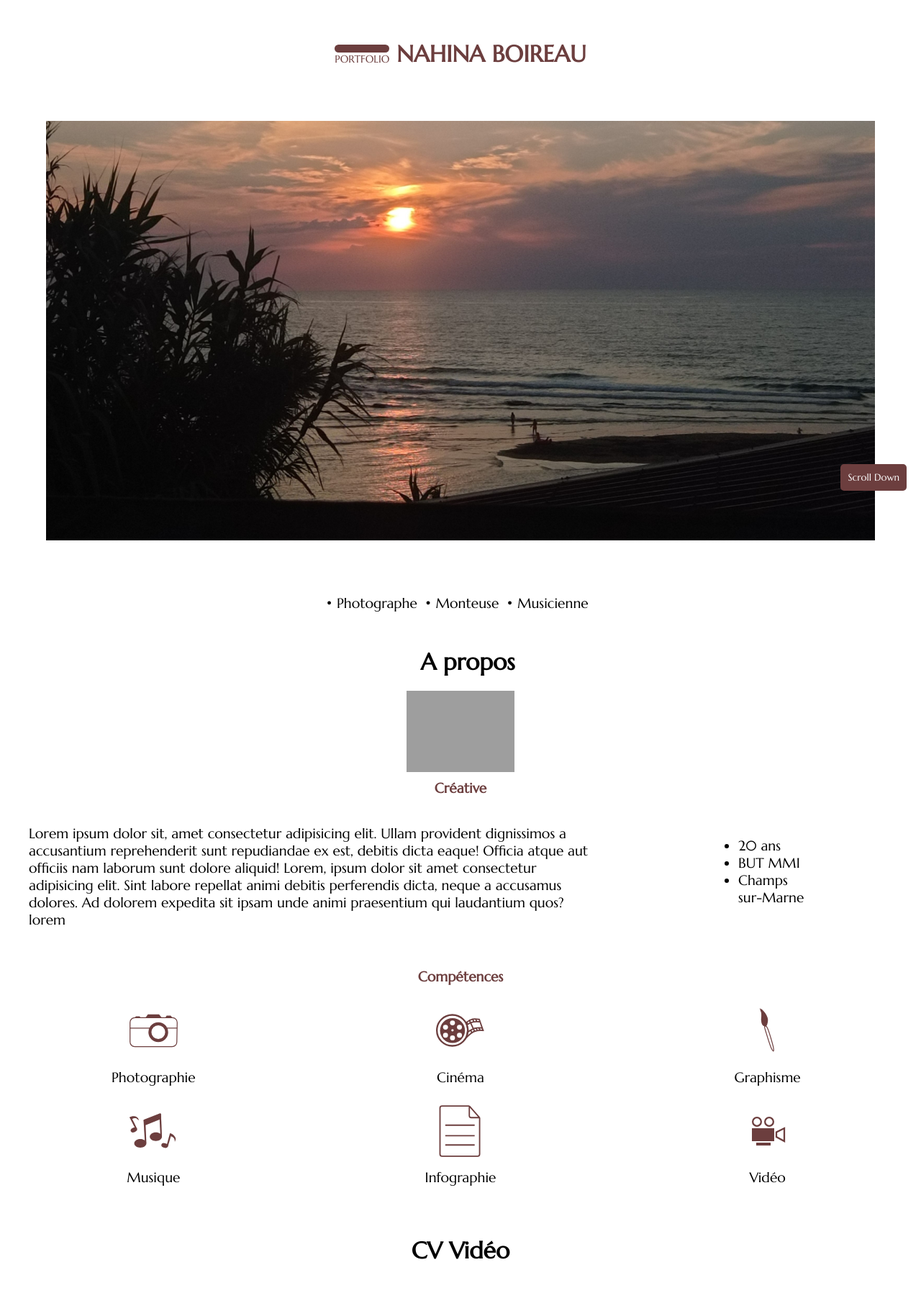
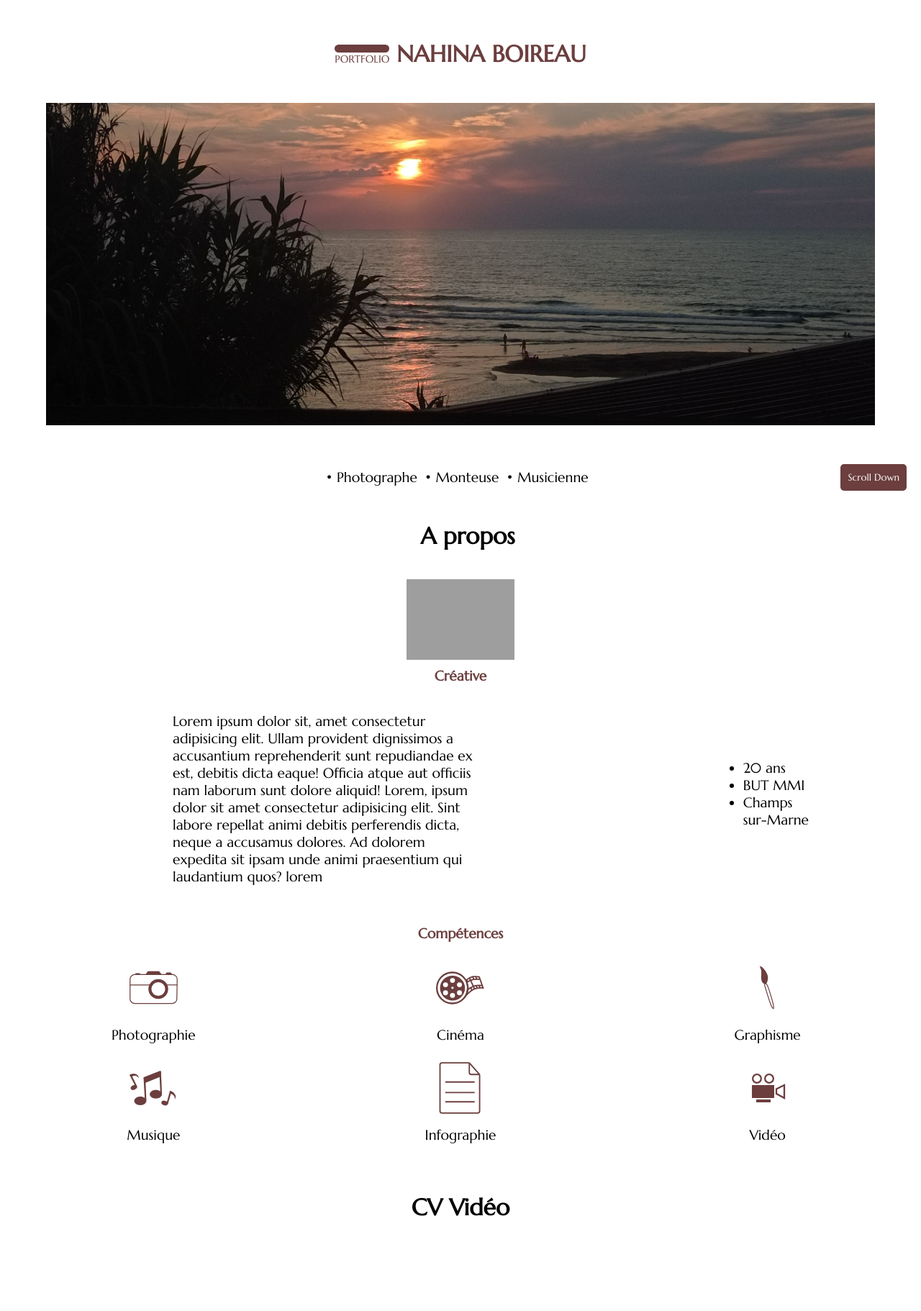
Before and after one commit to nahinaboireau/Portfolio, a PHP site: page / in a window 1280 px wide. Shown: the part 98-1920 px from the top of the page at 72% size. Run offline with PHP 8.4, Linux system fonts and the light colour scheme; grey boxes are pictures that could not be loaded.

Commit message:
:cookie:
fin page accueil format ecran et tel

```diff
--- a/style.css
+++ b/style.css
@@ -177,6 +177,7 @@ body {
         place-items: center;
         margin-top: 0;
         margin-bottom: 10px;
+        margin-left:40px;
     }
 
     .essentiel {
@@ -521,6 +522,7 @@ body {
         height: 100vh;
         margin-bottom: 50px;
         margin-top:50px;
+        height:100%;
     }
 
     /* Style pour la boîte principale */
@@ -593,11 +595,9 @@ body {
     }
 
 
-
     .apropos {
         height: fit-content;
         margin-bottom: 50px;
-
     }
 
     .titre-apropo {
@@ -608,22 +608,30 @@ body {
     }
 
     .paragraphe-apropo {
-        margin-right: 20px;
-        margin-left: 40px;
+        margin-right: 200px;
+        margin-left: 200px;
         margin-bottom: 5px;
         font-size: 1.2em;
-
     }
 
-    .cercle-photo img {
+    .caract {
+        margin-top: 20px; /* Add some margin to create space between the title and the photo */
+    }
+
+    .cercle-photo {
         display: flex;
         align-items: center;
         justify-content: center;
         margin: auto;
         margin-top: 20px;
-        width:150px
+        width: 150px;
     }
 
+    .cercle-photo img {
+        width: 100%; /* Ensure the image takes up the full width of its container */
+        max-width: 150px; /* Set a maximum width for the image */
+        height: auto; /* Maintain the aspect ratio of the image */
+    }
 
     .essentiel {
         font-size: 1.2em;
@@ -737,8 +745,8 @@ body {
     }
 
     .paragraphe-aperçu {
-        margin-right: 20px;
-        margin-left: 40px;
+        margin-right: 250px;
+        margin-left: 250px;
         margin-bottom: 5px;
         font-size: 1.2em;
 
```
